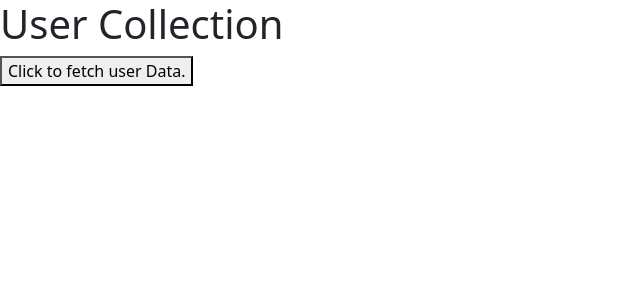
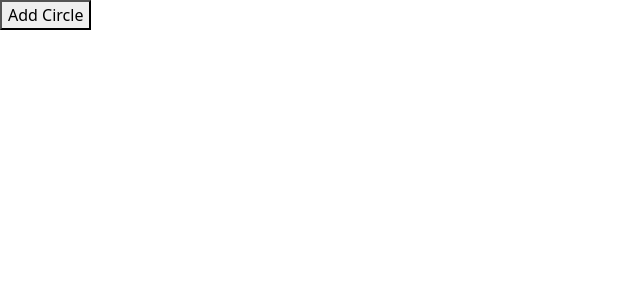
Before and after one commit to Deepika672/React-App, a React (Create React App) app: page / in a window 1280 px wide. Shown: the top 300 px of the page, without its empty margins (0-640 px from the left). Built offline with nearby package versions, Linux system fonts and the light colour scheme.

Commit message:
Add circles task

```diff
--- a/src/App.js
+++ b/src/App.js
@@ -32,7 +32,10 @@
 //import Counter from "./components/class/state/counter";
 // import Prof from "./components/functional/children-prop/prof";
 //import EmployeeData from "./components/class/tasks/state/employe";
-import UsersData from "./components/class/axios/users";
+
+import Circles from "./components/class/tasks/circles";
+
+//import UsersData from "./components/class/axios/users";
 function App() {
   return (
     <div>
@@ -75,7 +78,8 @@ function App() {
       <Prof/> */}
       {/* <Counter/> */}
       {/* <EmployeeData/> */}
-      <UsersData/>
+      {/* <UsersData/> */}
+      <Circles/>
     </div>
   );
 };
--- /dev/null
+++ b/src/components/class/tasks/circles.js
@@ -0,0 +1,41 @@
+import React, { Component } from "react";
+class Circles extends Component{
+  constructor() {
+    super();
+    this.state = {
+      circles: []
+    };
+  }
+
+  addCircle = () => {
+    const newCircle = {
+      id: this.state.circles.length + 1,
+    };
+    const updatedCircles = this.state.circles.concat(newCircle);
+    this.setState({ circles: updatedCircles });
+  };
+
+  render() {
+    return (
+      <div>
+        <button onClick={this.addCircle}>Add Circle</button>
+        <div>
+          {this.state.circles.map(circle => (
+            <div
+              key={circle.id}
+              style={{
+                width: "50px",
+                height: "50px",
+                border:"2px solid black",
+                borderRadius: "50%",
+                margin: "10px",
+                display: "inline-block"
+              }}
+            ></div>
+          ))}
+        </div>
+      </div>
+    );
+  }
+}
+export default Circles;
```
